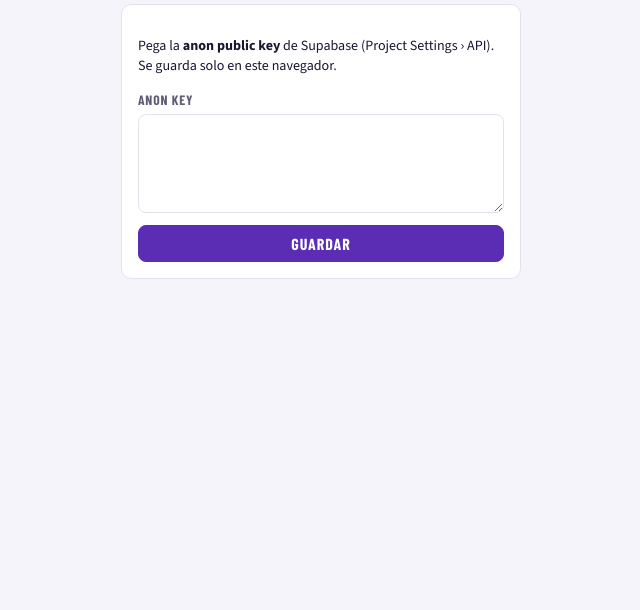
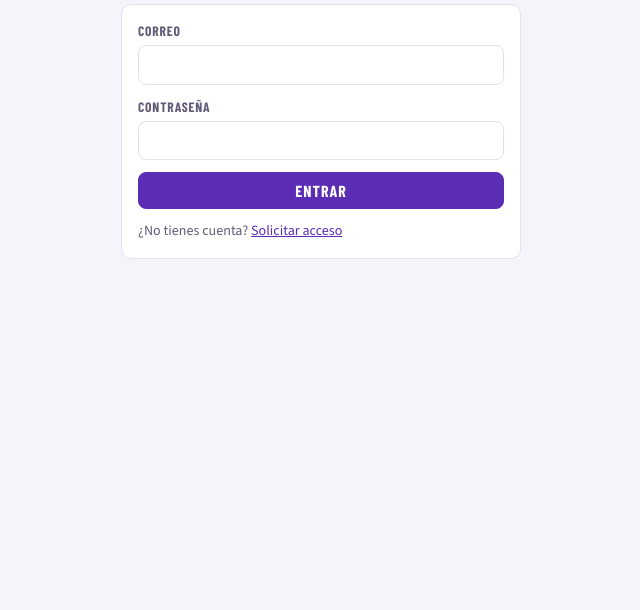
Before and after one commit to ldbchihuahua/ldbchihuahua.github.io, a plain HTML site: page talentoscuu/index.html in a window 1280 px wide. Shown: the part 190-800 px from the top of the page, without its empty margins (319-959 px from the left). Drawn offline with nearby package versions, Linux system fonts and the light colour scheme; a web font is replaced by a local one.

Commit message:
Talentos CUU: configura llave pública de Supabase
Co-Authored-By: Claude Opus 5.5 <noreply@anthropic.com>
Claude-Session: https://claude.ai/code/session_011T7gYUZ3pFJrYMJ7yCpB4J

```diff
--- a/talentoscuu/index.html
+++ b/talentoscuu/index.html
@@ -162,7 +162,7 @@ dialog .bd{padding:16px 18px;max-height:70vh;overflow:auto}
 <script>
 // ====== Configuración ======
 const SUPABASE_URL = 'https://muackgffpnpdojzhduuk.supabase.co';
-const SUPABASE_ANON_KEY = ''; // ← pega aquí la anon public key para que nadie tenga que configurarla
+const SUPABASE_ANON_KEY = 'sb_publishable_hFJLBtUaK6DuOe-FZFqUWg_ncj13tJQ'; // ← pega aquí la anon public key para que nadie tenga que configurarla
 // ===========================
 
 const $ = s => document.querySelector(s);
```
Also changed, not shown: 1 other file.
